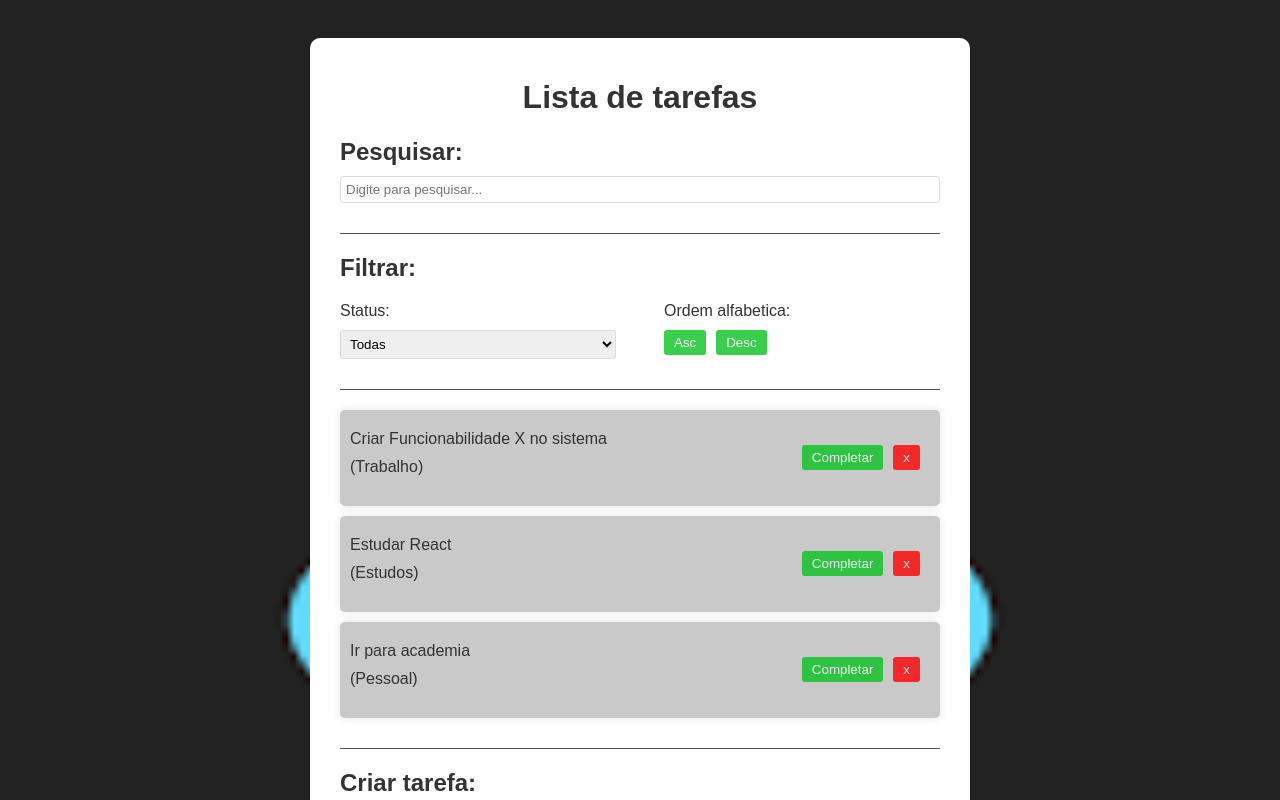
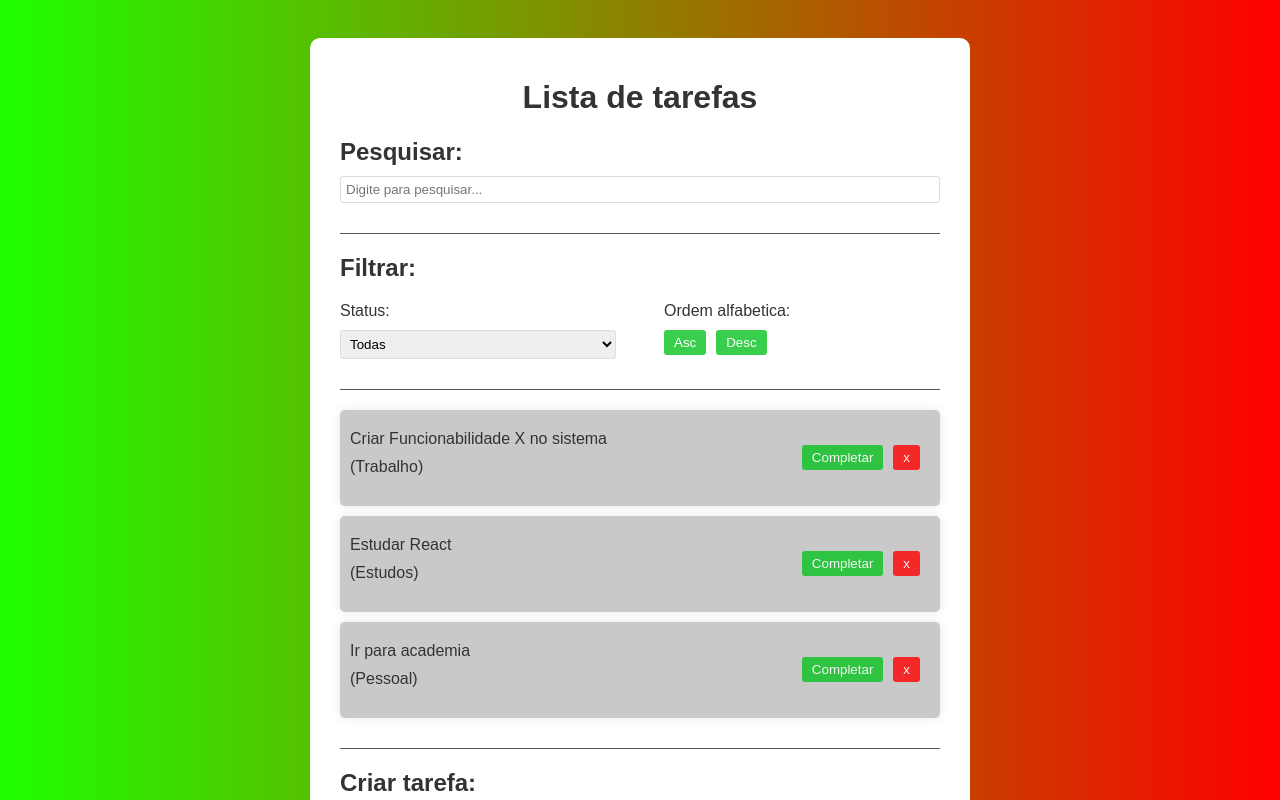
Before and after one commit to RockNicolas/React, a React (Vite) app: page / in a window 1280 px wide. Shown: the top 800 px of the page. Built offline with nearby package versions, Linux system fonts and the light colour scheme.

Commit message:
tirando a img do body e trocando por duas cores, alterei o nome do documento e alterando o Filtro e o pesquisar

```diff
--- a/index.html
+++ b/index.html
@@ -3,7 +3,7 @@
   <head>
     <meta charset="UTF-8" />
     <meta name="viewport" content="width=device-width, initial-scale=1.0" />
-    <title>List</title>
+    <title>List tarefa</title>
   </head>
   <body>
     <div id="root"></div>
--- a/src/App.css
+++ b/src/App.css
@@ -1,12 +1,11 @@
-body{
+body {
   font-family: Arial;
-  background-color: #fff;
+  background-color: #fff; /* cor de fundo principal */
   padding: 30px;
   color: #333;
-  background-image: url('./img/images.png');
-  background-position: center;
-  background-size: cover;
+  background: linear-gradient(to right, #1eff00, #ff0000); /* gradiente de duas cores */
 }
+
 
 .app{
   max-width: 600px;
--- a/src/components/Filter.jsx
+++ b/src/components/Filter.jsx
@@ -23,4 +23,4 @@ const filter = ({ filter, setFilter, setSort }) => {
   )
 }
 
-export default filter
+export default filter;
--- a/src/components/Search.jsx
+++ b/src/components/Search.jsx
@@ -14,4 +14,4 @@ const Search = ({ search , setSearch }) => {
   )
 }
 
-export default Search
+export default Search;
```
Also changed, not shown: package.json (line endings or trailing spaces), 1 other file (tests, documents, lock files or other folders).
